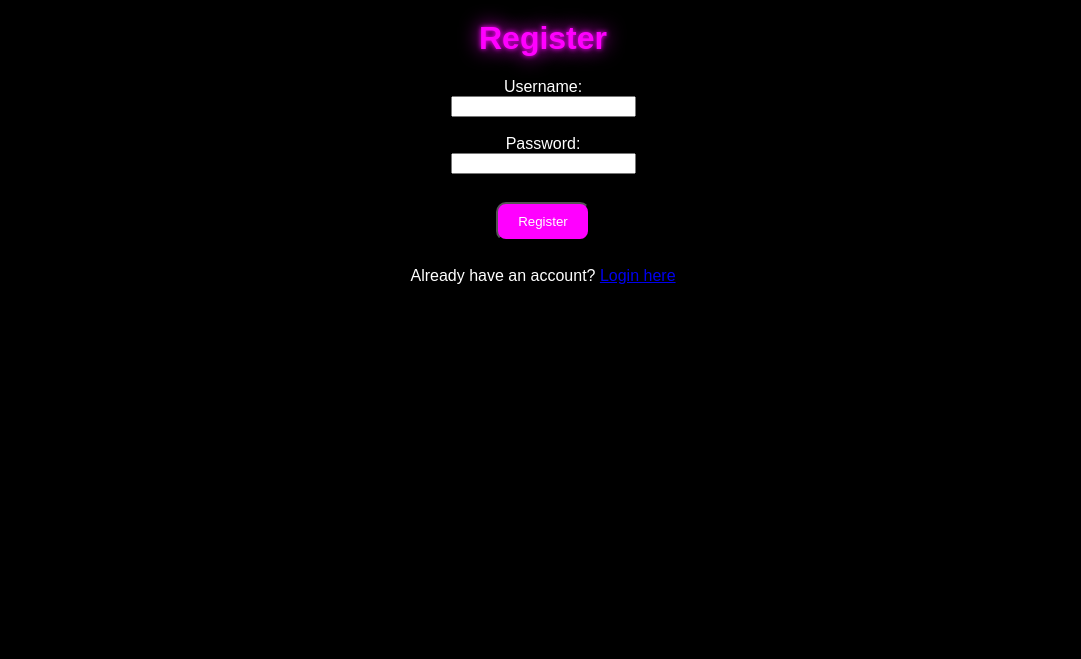
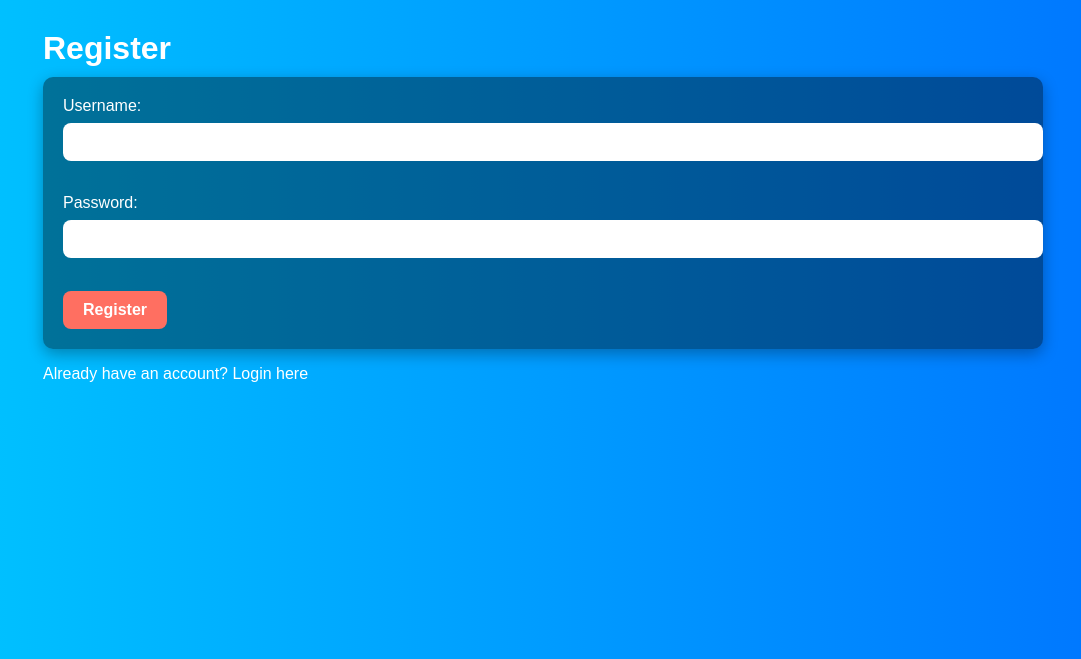
Before and after one commit to Prince159-beep/PrinceSpark, a Flask app: page /register in a window 1280 px wide. Shown: the top 659 px of the page, without its empty margins (97-1178 px from the left). Run offline with Flask 3, Linux system fonts and the light colour scheme.

Commit message:
Update style.css

```diff
--- a/static/style.css
+++ b/static/style.css
@@ -1,59 +1,178 @@
+/* =======================
+   General Styles
+======================= */
 body {
-  background: black;
-  color: white;
-  text-align: center;
-  font-family: Arial, sans-serif;
+    font-family: 'Poppins', sans-serif;
+    background: linear-gradient(to right, #00c6ff, #0072ff);
+    margin: 0;
+    padding: 0;
+    color: #fff;
 }
 
-.neon-text {
-  color: #ff00ff;
-  text-shadow: 0 0 5px #ff00ff, 0 0 20px #ff00ff;
-  margin-top: 20px;
+a {
+    text-decoration: none;
+    color: #fff;
 }
 
-.card {
-  margin: 30px auto;
+h1, h2, h3, h4 {
+    margin: 10px 0;
 }
 
-.btn {
-  display: inline-block;
+.container {
+    width: 90%;
+    max-width: 1000px;
+    margin: auto;
+    padding: 20px;
+}
+
+/* =======================
+   Navbar / Header
+======================= */
+nav {
+    display: flex;
+    justify-content: space-between;
+    align-items: center;
+    background-color: rgba(0,0,0,0.7);
     padding: 10px 20px;
-  margin: 10px;
-  background: #ff00ff;
-  color: white;
-  text-decoration: none;
-  border-radius: 10px;
+    border-radius: 0 0 10px 10px;
+    box-shadow: 0 4px 6px rgba(0,0,0,0.2);
+}
+
+nav a {
+    margin-left: 15px;
+    font-weight: bold;
+}
+
+nav a:hover {
+    color: #ffea00;
+}
+
+/* =======================
+   Buttons
+======================= */
+button, input[type="submit"] {
+    background: #ff6f61;
+    color: #fff;
+    border: none;
+    padding: 10px 20px;
+    font-size: 16px;
+    font-weight: bold;
+    border-radius: 8px;
+    cursor: pointer;
     transition: 0.3s;
 }
-.btn:hover {
-  background: #ff33ff;
+
+button:hover, input[type="submit"]:hover {
+    background: #ff3b2f;
 }
 
-.quiz-card {
-  background: rgba(255, 255, 255, 0.1);
-  margin: 15px auto;
-  padding: 15px;
-  width: 60%;
-  border-radius: 12px;
+/* =======================
+   Forms
+======================= */
+form {
+    background: rgba(0,0,0,0.4);
+    padding: 20px;
+    border-radius: 10px;
+    box-shadow: 0 5px 15px rgba(0,0,0,0.3);
 }
 
-.leaderboard-table {
-  width: 80%;
-  margin: 20px auto;
+input[type="text"], input[type="password"], select {
+    width: 100%;
+    padding: 10px;
+    margin: 8px 0 15px 0;
+    border-radius: 8px;
+    border: none;
+    font-size: 16px;
+}
+
+/* =======================
+   Dashboard Cards
+======================= */
+.card {
+    background: rgba(255,255,255,0.1);
+    padding: 20px;
+    margin-bottom: 20px;
+    border-radius: 15px;
+    transition: transform 0.3s, background 0.3s;
+}
+
+.card:hover {
+    transform: scale(1.05);
+    background: rgba(255,255,255,0.2);
+}
+
+/* =======================
+   Quiz Page
+======================= */
+.quiz-question {
+    background: rgba(0,0,0,0.4);
+    padding: 15px;
+    margin-bottom: 15px;
+    border-radius: 10px;
+}
+
+.quiz-question p {
+    font-weight: bold;
+}
+
+.quiz-question label {
+    display: block;
+    margin: 5px 0;
+}
+
+/* =======================
+   Leaderboard
+======================= */
+table {
+    width: 100%;
     border-collapse: collapse;
-  background: rgba(0, 0, 0, 0.6);
-  color: #fff;
-  border-radius: 12px;
-  overflow: hidden;
+    margin-bottom: 20px;
 }
-.leaderboard-table th, .leaderboard-table td {
+
+table, th, td {
+    border: 1px solid rgba(255,255,255,0.5);
+}
+
+th, td {
     padding: 12px;
     text-align: center;
-  border: 1px solid #444;
 }
-.leaderboard-table th {
-  background: #ff00ff;
+
+th {
+    background: rgba(255,255,255,0.2);
+    font-size: 18px;
 }
-.leaderboard-table tr:nth-child(even) {
-  background: rgba(255, 255, 255, 0.1);
+
+/* =======================
+   Result Page
+======================= */
+.result {
+    text-align: center;
+    padding: 30px;
+    background: rgba(0,0,0,0.5);
+    border-radius: 15px;
 }
+
+/* =======================
+   Footer
+======================= */
+footer {
+    text-align: center;
+    padding: 15px 0;
+    background: rgba(0,0,0,0.7);
+    margin-top: 20px;
+    border-radius: 10px 10px 0 0;
+}
+
+/* =======================
+   Misc Animations
+======================= */
+button, input[type="submit"], .card {
+    transition: 0.3s ease;
+}
+
+@media (max-width: 768px) {
+    .container {
+        width: 95%;
+    }
+}
```
Lines whose indentation alone changed are shown as unchanged.
